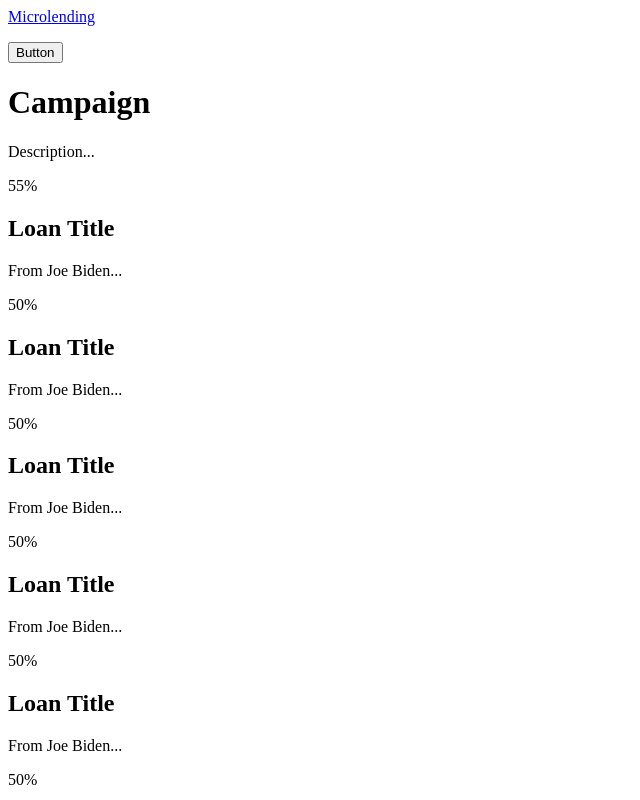
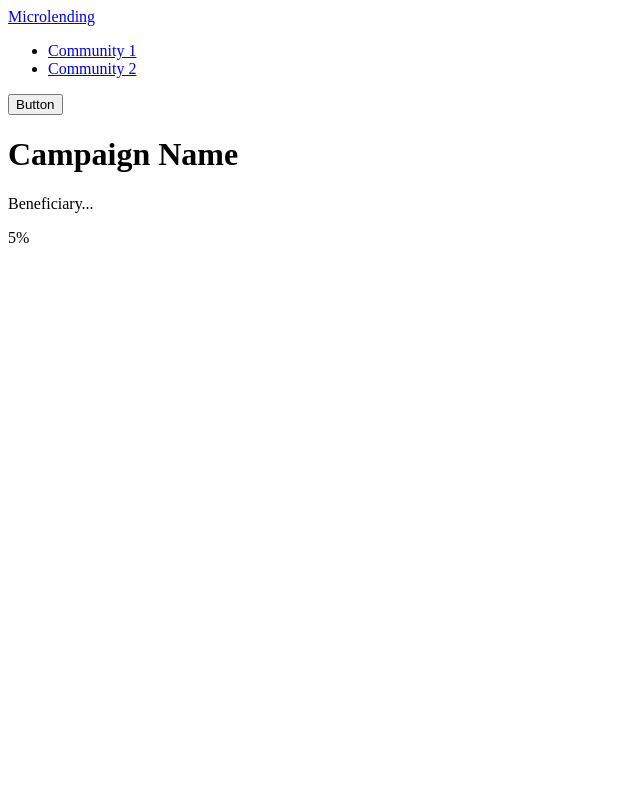
Before and after one commit to thesisyphean/interledger-hackathon, a SvelteKit app: page /community/campaign in a window 1280 px wide. Shown: the whole page, without its empty margins (0-640 px from the left). Built offline with nearby package versions, Linux system fonts and the light colour scheme.

Commit message:
Added page.server.ts for community, capaign

```diff
--- a/src/routes/community/+layout.svelte
+++ b/src/routes/community/+layout.svelte
@@ -3,5 +3,5 @@
 </script>
 
 <!-- TODO -->
-<Navbar campaigns={["Community 1", "Community 2"]} />
+<Navbar communities={["Community 1", "Community 2"]} />
 <slot />
--- /dev/null
+++ b/src/routes/community/campaign/+page.server.ts
@@ -0,0 +1,18 @@
+import type { PageServerLoad } from './$types';
+
+export const load: PageServerLoad = ({ params }) => {
+    return {
+        campaignName: "Campaign Name",
+        description: "Beneficiary...",
+        requiredAmount: 10000,
+        isOwner: false,
+        loans: [
+            {
+                title: "Loan 1",
+                beneficiary: "Joe Biden",
+                totalAmount: 1000,
+                amountPaid: 500,
+            }
+        ]
+    };
+}
--- a/src/routes/community/campaign/+page.svelte
+++ b/src/routes/community/campaign/+page.svelte
@@ -2,32 +2,23 @@
     import LoanCard from "./LoanCard.svelte";
     import ProgressBar from "./ProgressBar.svelte";
 
-    export let campaignName = "Campaign";
-    export let description = "Description...";
-    export let percentFunded = 55;
-    export let isOwner = true;
-    export let loans = [
-        {
-            title: "Loan 1",
-            beneficiary: "Joe Biden",
-            totalAmount: 1000,
-            amountPaid: 500,
-        }
-    ];
+    /** @type {import('./$types').PageData} */
+    export let data;
+    const amountFunded = data.loans.reduce((acc, loan) => acc + loan.amountPaid, 0);
 </script>
 
 <div class="bg-base-200 min-h-screen p-10 space-y-10">
     <div class="flex flex-row items-center space-x-10">
         <div class="flex items-end space-x-10">
-            <h1 class="text-3xl">{campaignName}</h1>
-            <p class="text-xl">{description}</p>
+            <h1 class="text-3xl">{data.campaignName}</h1>
+            <p class="text-xl">{data.description}</p>
         </div>
-        <ProgressBar percentFunded={percentFunded} />
+        <ProgressBar percentFunded={(amountFunded / data.requiredAmount) * 100} />
     </div>
-    {#if isOwner}
+    {#if data.isOwner}
     <div class="space-y-8">
-        {#each { length: 5 } as loan}
-            <LoanCard title="Loan Title" description="From Joe Biden..." />
+        {#each data.loans as loan}
+            <LoanCard {...loan} />
         {/each}
     </div>
     {:else}
--- a/src/routes/community/campaign/LoanCard.svelte
+++ b/src/routes/community/campaign/LoanCard.svelte
@@ -2,18 +2,23 @@
     import ProgressBar from "./ProgressBar.svelte";
 
   export let title = "Title";
-  export let description = "Description...";
+  export let beneficiary = "Beneficiary";
+  export let totalAmount = 1000;
+  export let amountPaid = 500;
 </script>
 
 <div class="flex flex-row items-center card bg-base-100 w-full shadow-xl p-8">
   <div class="flex flex-row items-end space-x-4">
     <h2 class="card-title">{title}</h2>
-    <p>{description}</p>
+    <p>{beneficiary}</p>
+    <p>Total: {totalAmount}</p>
+    <p>Paid: {amountPaid}</p>
     <!-- TODO
     <div class="card-actions justify-end">
       <button class="btn btn-primary">Buy Now</button>
     </div>
     -->
   </div>
-  <ProgressBar percentFunded={50} />
+  <!-- TODO -->
+  <ProgressBar percentFunded={(amountPaid / totalAmount) * 100} />
 </div>
```
Also changed, not shown: src/routes/community/+page.server.ts (added, +43 -0 lines), src/routes/community/+page.svelte (+4 -39 lines).
